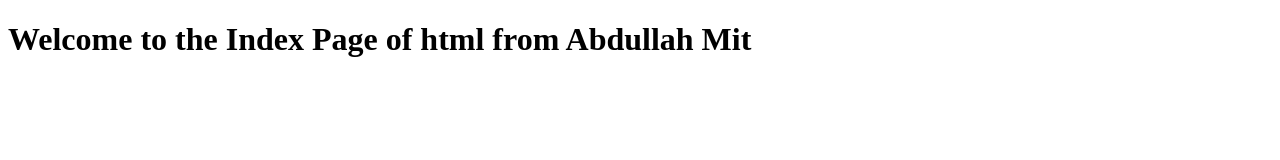
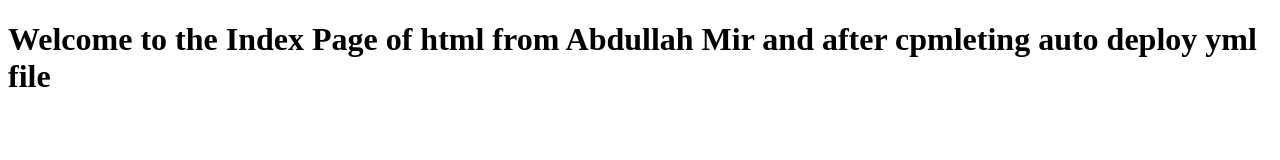
Before and after one commit to Abdullah-Mir712/Bootcamp_2020, a plain HTML site: page index.html in a window 1280 px wide. Drawn offline with Linux system fonts and the light colour scheme.

Commit message:
Update index.html

```diff
--- a/index.html
+++ b/index.html
@@ -6,6 +6,6 @@
     <title>index Page</title>
 </head>
 <body>
-    <h1>Welcome to the  Index Page of html from Abdullah Mit</h1>
+    <h1>Welcome to the  Index Page of html from Abdullah Mir and after cpmleting auto deploy yml file</h1>
 </body>
 </html>
```
